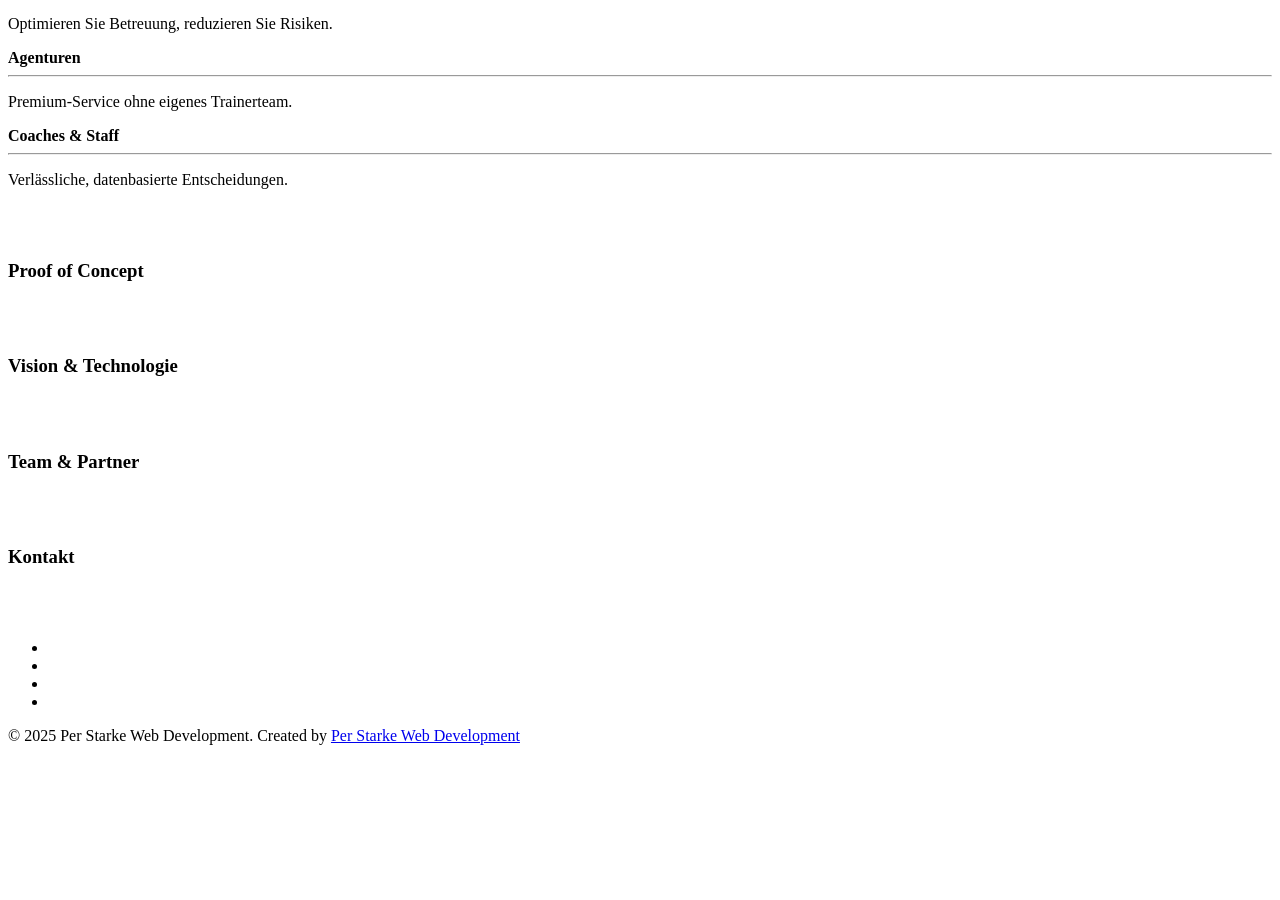
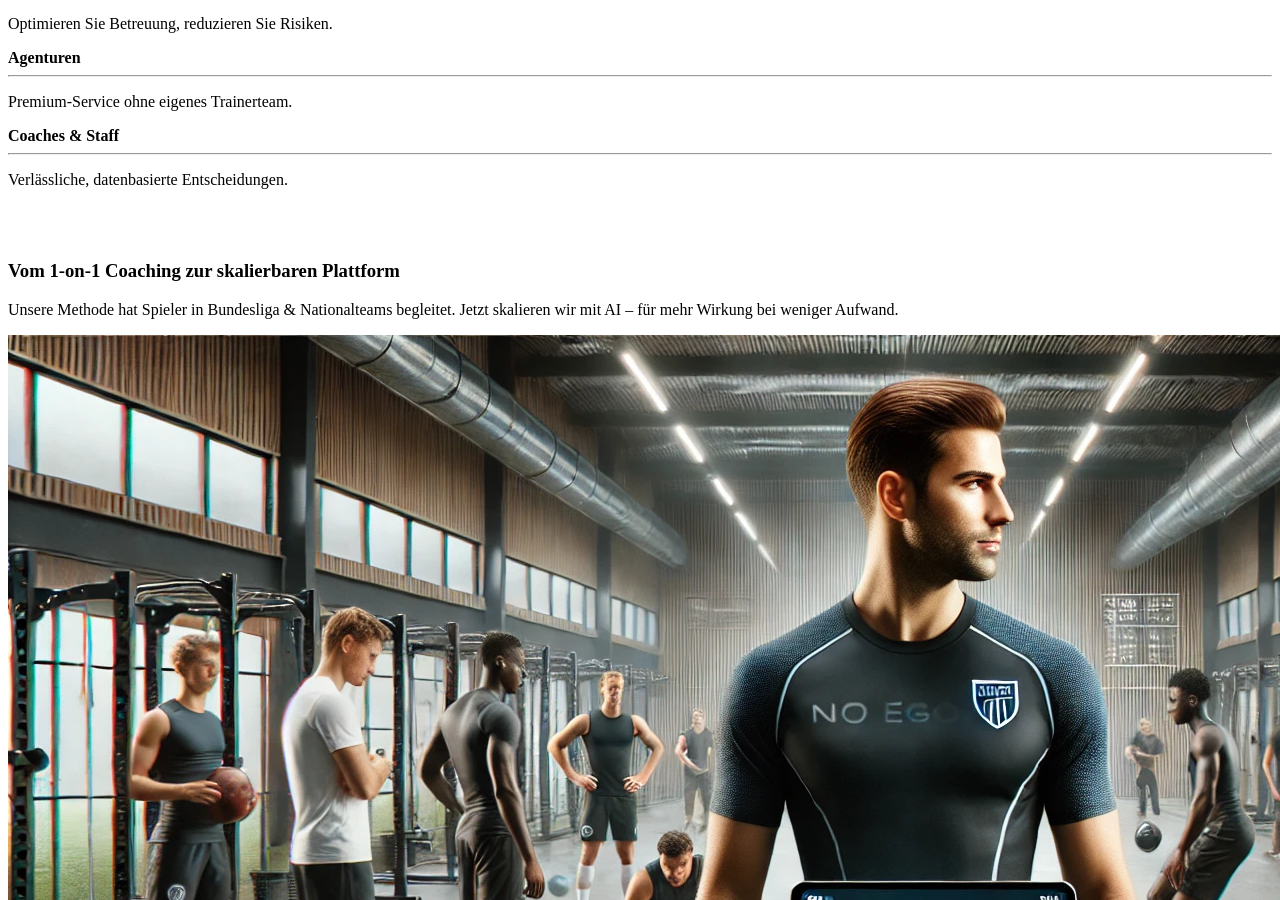
Before and after one commit to perstarke-webdev/noegosports, a Jekyll site: the page built from _pages/index.html, in a window 1280 px wide and 900 px high, scrolled down 6024 px. Built offline with Jekyll 4.4.1, drawn with Linux system fonts in a browser that asks for light colours; cached includes are drawn as plain includes; before the commit the page ends 6777 px from its top, so only the background shows below that.

Commit message:
section 4

```diff
--- a/_pages/index.html
+++ b/_pages/index.html
@@ -149,7 +149,19 @@ excerpt: "No Ego.AI hilft Clubs und Agenturen, Spieler:innen zu schützen, Leist
 
 <section class="site-section alternative-color" id="poc">
 
-    <h1>Proof of Concept</h1>
+    <h1>Vom 1-on-1 Coaching zur skalierbaren Plattform</h1>
+
+    <div class="scalable-container">
+        <div class="text-box">
+            <p>
+                Unsere Methode hat Spieler in Bundesliga & Nationalteams begleitet. Jetzt skalieren wir mit AI – für mehr Wirkung bei weniger Aufwand.
+            </p>
+        </div>
+        <div class="image-box">
+            <img src="/assets/images/scale.webp" alt="">
+        </div>
+    </div>
+
 
 
     <br><br>
```
Also changed, not shown: assets/css/custom-styles.css (+46 -0 lines), assets/images/scale.webp (added).
